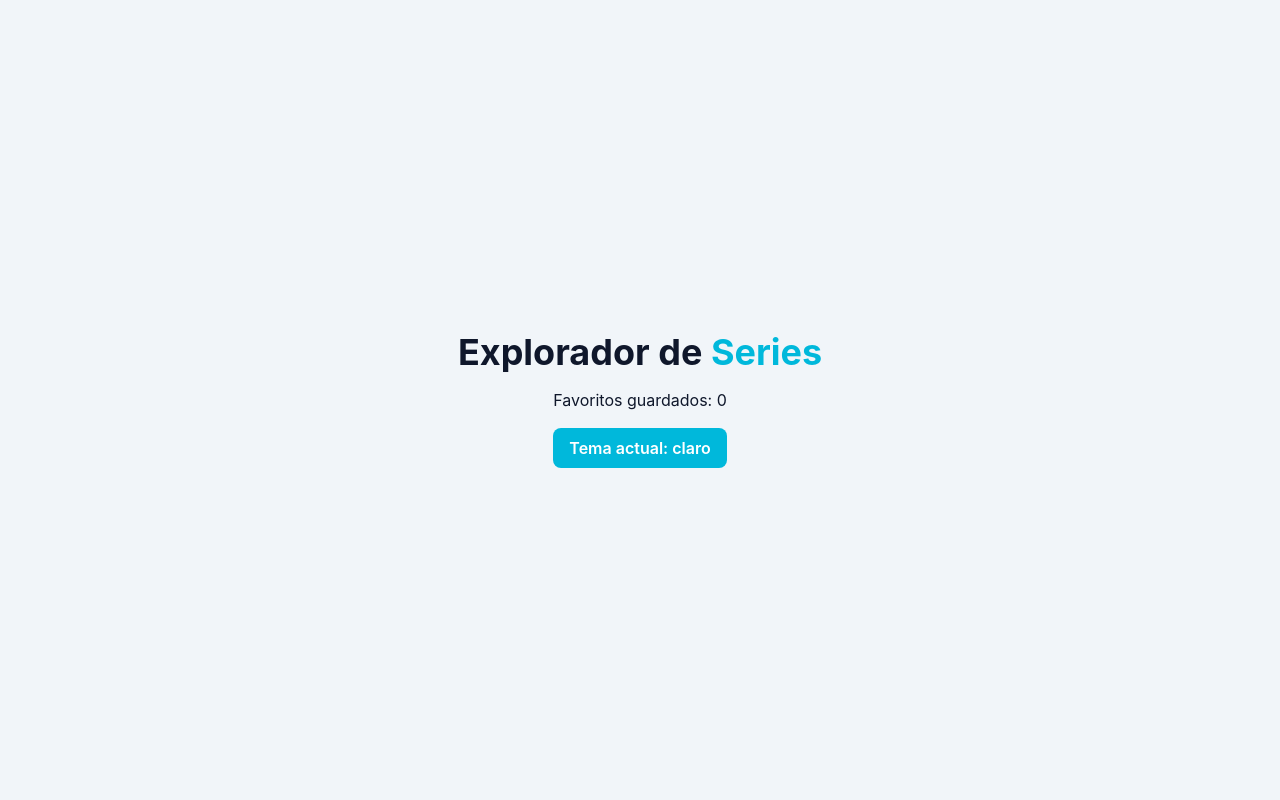
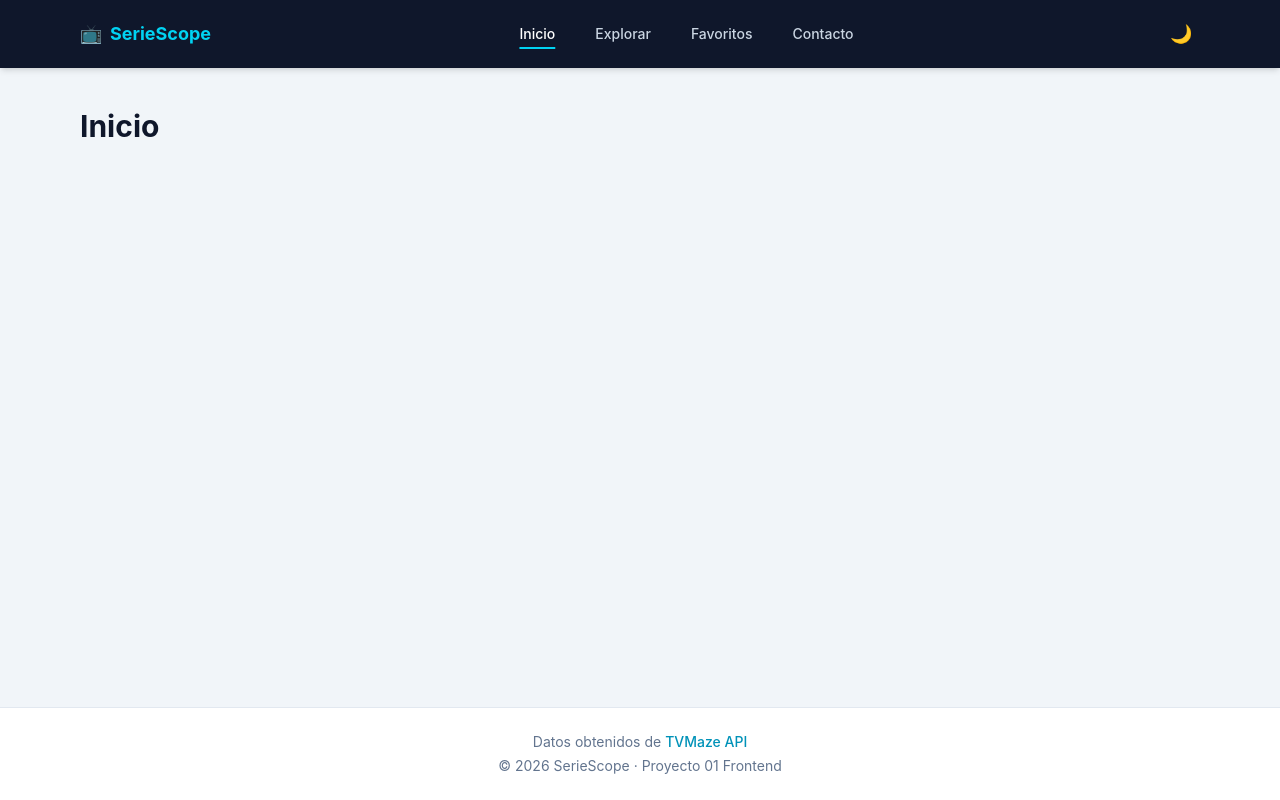
Before and after one commit to SDSANTOSYT/proyecto-01-frontend, a React (Vite) app: page / in a window 1280 px wide. Built offline with nearby package versions, Linux system fonts and the light colour scheme.

Commit message:
feat: restructure app layout with routing and add main views

```diff
--- a/index.html
+++ b/index.html
@@ -4,7 +4,7 @@
     <meta charset="UTF-8" />
     <link rel="icon" type="image/svg+xml" href="/favicon.svg" />
     <meta name="viewport" content="width=device-width, initial-scale=1.0" />
-    <title>Explorador de Series</title>
+    <title>SerieScope</title>
     <script>
       // Aplica el tema antes de que cargue React para evitar un parpadeo
       const tema = localStorage.getItem("tema");
--- a/src/App.tsx
+++ b/src/App.tsx
@@ -1,24 +1,24 @@
-import useTema from "./hooks/useTema";
-import useFavoritos from "./hooks/useFavoritos";
+import { Route, Routes } from "react-router";
+import Layout from "./components/Layout";
+import Inicio from "./views/Inicio";
+import Explorar from "./views/Explorar";
+import Detalle from "./views/Detalle";
+import Favoritos from "./views/Favoritos";
+import Contacto from "./views/Contacto";
+import NotFound from "./views/NotFound";
 
-// Vista temporal para probar los contextos; en el paso 4 se reemplaza por las rutas
 function App() {
-  const { tema, alternarTema } = useTema();
-  const { favoritos } = useFavoritos();
-
   return (
-    <main className="flex min-h-screen flex-col items-center justify-center gap-4 bg-slate-100 text-slate-900 dark:bg-slate-900 dark:text-white">
-      <h1 className="text-4xl font-bold">
-        Explorador de <span className="text-cyan-500">Series</span>
-      </h1>
-      <p>Favoritos guardados: {favoritos.length}</p>
-      <button
-        className="rounded-lg bg-cyan-500 px-4 py-2 font-semibold text-white"
-        onClick={alternarTema}
-      >
-        Tema actual: {tema}
-      </button>
-    </main>
+    <Routes>
+      <Route path="/" element={<Layout />}>
+        <Route index element={<Inicio />} />
+        <Route path="explorar" element={<Explorar />} />
+        <Route path="explorar/:id" element={<Detalle />} />
+        <Route path="favoritos" element={<Favoritos />} />
+        <Route path="contacto" element={<Contacto />} />
+        <Route path="*" element={<NotFound />} />
+      </Route>
+    </Routes>
   );
 }
 
--- /dev/null
+++ b/src/components/BotonTema.tsx
@@ -0,0 +1,20 @@
+import useTema from "../hooks/useTema";
+
+function BotonTema() {
+  const { tema, alternarTema } = useTema();
+  const esOscuro = tema === "oscuro";
+
+  return (
+    <button
+      type="button"
+      onClick={alternarTema}
+      className="rounded-md p-2 text-lg hover:bg-slate-800"
+      aria-label={esOscuro ? "Activar modo claro" : "Activar modo oscuro"}
+      title={esOscuro ? "Modo claro" : "Modo oscuro"}
+    >
+      <span aria-hidden="true">{esOscuro ? "☀️" : "🌙"}</span>
+    </button>
+  );
+}
+
+export default BotonTema;
--- /dev/null
+++ b/src/components/Footer.tsx
@@ -0,0 +1,22 @@
+const anioActual = new Date().getFullYear();
+
+function Footer() {
+  return (
+    <footer className="border-t border-slate-200 bg-white py-6 text-center text-sm text-slate-500 dark:border-slate-800 dark:bg-slate-900 dark:text-slate-400">
+      <p>
+        Datos obtenidos de{" "}
+        <a
+          href="https://www.tvmaze.com/api"
+          target="_blank"
+          rel="noreferrer"
+          className="font-medium text-cyan-600 hover:underline dark:text-cyan-400"
+        >
+          TVMaze API
+        </a>
+      </p>
+      <p className="mt-1">© {anioActual} SerieScope · Proyecto 01 Frontend</p>
+    </footer>
+  );
+}
+
+export default Footer;
--- /dev/null
+++ b/src/components/Layout.tsx
@@ -0,0 +1,30 @@
+import { Outlet } from "react-router";
+import { Toaster } from "sonner";
+import Navbar from "./Navbar";
+import Footer from "./Footer";
+import useTema from "../hooks/useTema";
+
+// Estructura común a todas las rutas: navbar, contenido de la ruta y footer
+function Layout() {
+  const { tema } = useTema();
+
+  return (
+    <div className="flex min-h-screen flex-col bg-slate-100 text-slate-900 dark:bg-slate-950 dark:text-slate-100">
+      <Navbar />
+      <main className="flex-1">
+        <Outlet />
+      </main>
+      <Footer />
+      {/* Los toasts se cierran solos a los 3.5 s (auto-dismiss) */}
+      <Toaster
+        position="top-right"
+        richColors
+        closeButton
+        duration={3500}
+        theme={tema === "oscuro" ? "dark" : "light"}
+      />
+    </div>
+  );
+}
+
+export default Layout;
--- /dev/null
+++ b/src/components/Navbar.tsx
@@ -0,0 +1,85 @@
+import { useState } from "react";
+import { Link, NavLink } from "react-router";
+import BotonTema from "./BotonTema";
+import useFavoritos from "../hooks/useFavoritos";
+
+const enlaces = [
+  { ruta: "/", texto: "Inicio" },
+  { ruta: "/explorar", texto: "Explorar" },
+  { ruta: "/favoritos", texto: "Favoritos" },
+  { ruta: "/contacto", texto: "Contacto" },
+];
+
+function claseEnlace({ isActive }: { isActive: boolean }) {
+  const base =
+    "block rounded-md px-3 py-2 text-sm font-medium transition-colors md:py-1";
+  return isActive
+    ? `${base} text-white md:underline md:decoration-cyan-400 md:decoration-2 md:underline-offset-8 bg-slate-800 md:bg-transparent`
+    : `${base} text-slate-300 hover:bg-slate-800 hover:text-white md:hover:bg-transparent`;
+}
+
+function Navbar() {
+  const [menuAbierto, setMenuAbierto] = useState(false);
+  const { favoritos } = useFavoritos();
+
+  return (
+    <header className="sticky top-0 z-40 bg-slate-900 shadow-md">
+      <nav
+        className="mx-auto flex max-w-6xl flex-wrap items-center justify-between px-4 py-3"
+        aria-label="Navegación principal"
+      >
+        <Link
+          to="/"
+          className="flex items-center gap-2 text-lg font-bold text-cyan-400"
+        >
+          <span aria-hidden="true">📺</span>
+          SerieScope
+        </Link>
+
+        <div className="flex items-center gap-2 md:order-last">
+          <BotonTema />
+          <button
+            type="button"
+            className="rounded-md p-2 text-slate-300 hover:bg-slate-800 hover:text-white md:hidden"
+            aria-label={menuAbierto ? "Cerrar menú" : "Abrir menú"}
+            aria-expanded={menuAbierto}
+            aria-controls="menu-principal"
+            onClick={() => setMenuAbierto((abierto) => !abierto)}
+          >
+            <span aria-hidden="true" className="text-xl">
+              {menuAbierto ? "✕" : "☰"}
+            </span>
+          </button>
+        </div>
+
+        <ul
+          id="menu-principal"
+          className={`${menuAbierto ? "flex" : "hidden"} mt-3 w-full flex-col gap-1 md:mt-0 md:flex md:w-auto md:flex-row md:gap-4`}
+        >
+          {enlaces.map((enlace) => (
+            <li key={enlace.ruta}>
+              <NavLink
+                to={enlace.ruta}
+                end={enlace.ruta === "/"}
+                className={claseEnlace}
+                onClick={() => setMenuAbierto(false)}
+              >
+                {enlace.texto}
+                {enlace.ruta === "/favoritos" && favoritos.length > 0 && (
+                  <span
+                    className="ml-1.5 rounded-full bg-cyan-500 px-1.5 py-0.5 text-xs font-bold text-slate-900"
+                    aria-label={`${favoritos.length} favoritos`}
+                  >
+                    {favoritos.length}
+                  </span>
+                )}
+              </NavLink>
+            </li>
+          ))}
+        </ul>
+      </nav>
+    </header>
+  );
+}
+
+export default Navbar;
--- /dev/null
+++ b/src/views/Contacto.tsx
@@ -0,0 +1,10 @@
+// Vista provisional: se completa en los siguientes pasos
+function Contacto() {
+  return (
+    <section className="mx-auto max-w-6xl px-4 py-10">
+      <h1 className="text-3xl font-bold">Contacto</h1>
+    </section>
+  );
+}
+
+export default Contacto;
--- /dev/null
+++ b/src/views/Detalle.tsx
@@ -0,0 +1,10 @@
+// Vista provisional: se completa en los siguientes pasos
+function Detalle() {
+  return (
+    <section className="mx-auto max-w-6xl px-4 py-10">
+      <h1 className="text-3xl font-bold">Detalle de la serie</h1>
+    </section>
+  );
+}
+
+export default Detalle;
--- /dev/null
+++ b/src/views/Explorar.tsx
@@ -0,0 +1,10 @@
+// Vista provisional: se completa en los siguientes pasos
+function Explorar() {
+  return (
+    <section className="mx-auto max-w-6xl px-4 py-10">
+      <h1 className="text-3xl font-bold">Explorar series</h1>
+    </section>
+  );
+}
+
+export default Explorar;
--- /dev/null
+++ b/src/views/Favoritos.tsx
@@ -0,0 +1,10 @@
+// Vista provisional: se completa en los siguientes pasos
+function Favoritos() {
+  return (
+    <section className="mx-auto max-w-6xl px-4 py-10">
+      <h1 className="text-3xl font-bold">Mis favoritos</h1>
+    </section>
+  );
+}
+
+export default Favoritos;
--- /dev/null
+++ b/src/views/Inicio.tsx
@@ -0,0 +1,10 @@
+// Vista provisional: se completa en los siguientes pasos
+function Inicio() {
+  return (
+    <section className="mx-auto max-w-6xl px-4 py-10">
+      <h1 className="text-3xl font-bold">Inicio</h1>
+    </section>
+  );
+}
+
+export default Inicio;
--- /dev/null
+++ b/src/views/NotFound.tsx
@@ -0,0 +1,10 @@
+// Vista provisional: se completa en los siguientes pasos
+function NotFound() {
+  return (
+    <section className="mx-auto max-w-6xl px-4 py-10">
+      <h1 className="text-3xl font-bold">Página no encontrada</h1>
+    </section>
+  );
+}
+
+export default NotFound;
```
